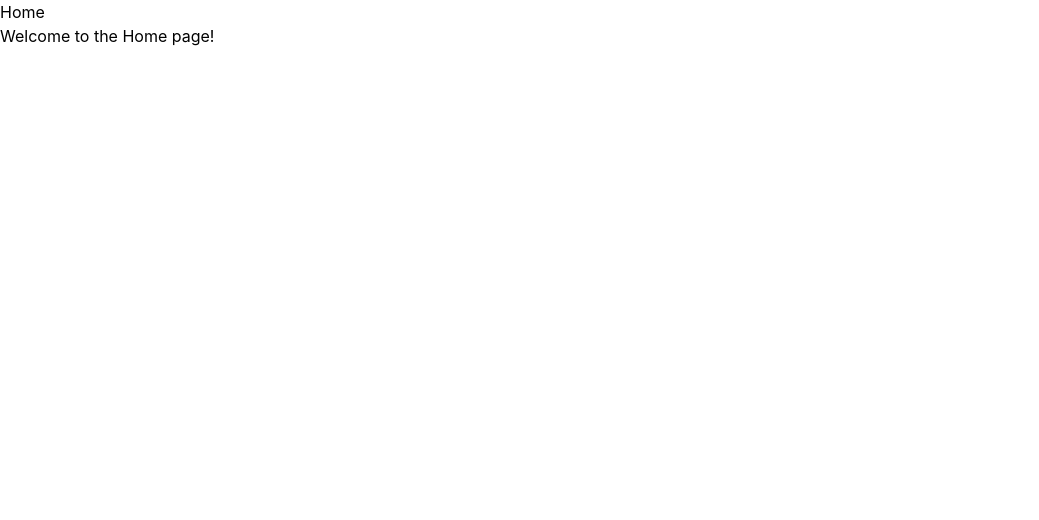
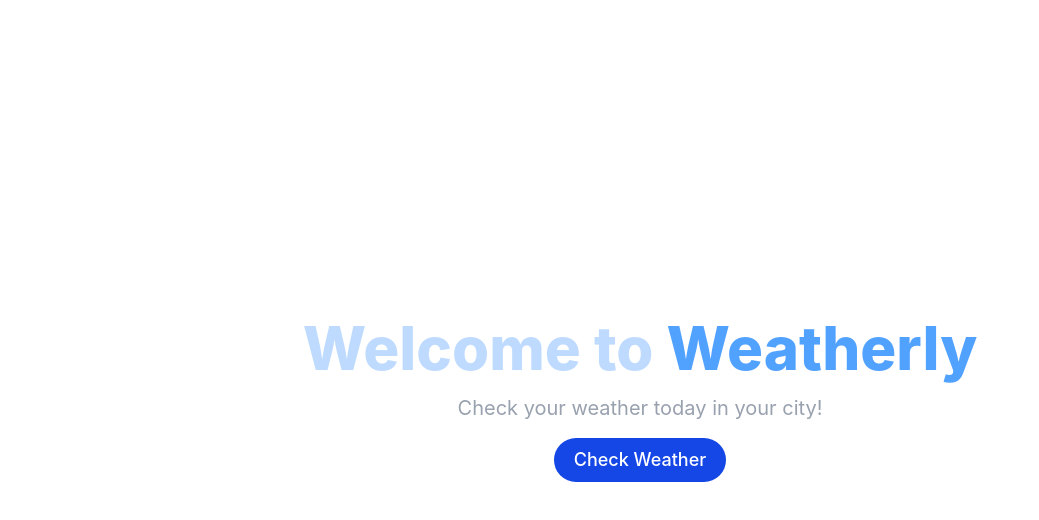
Before and after one commit to mahmuda1240/weatherly, a React (Vite) app: page / in a window 1280 px wide. Shown: the top 520 px of the page, without its empty margins (0-1039 px from the left). Built offline with nearby package versions, Linux system fonts and the light colour scheme.

Commit message:
added a location modal and general main layout

```diff
--- a/package.json
+++ b/package.json
@@ -11,6 +11,7 @@
   },
   "dependencies": {
     "@tailwindcss/vite": "^4.3.3",
+    "lucide-react": "^1.47.0",
     "react": "^19.2.8",
     "react-dom": "^19.2.8",
     "react-router": "^7.18.4",
--- a/src/App.jsx
+++ b/src/App.jsx
@@ -1,13 +1,22 @@
 import { createBrowserRouter, RouterProvider } from 'react-router';
 import './App.css'
 import Home from './pages/Home';
+import MainLayout from './layout/MainLayout';
 
 const router = createBrowserRouter([
   {
     path: '/',
-    element: <Home />
+    Component: MainLayout,
+    children: [
+      {
+        index: true,
+        element: <Home />
+      }
+    ]
   }
 ])
+
+
 function App() {
   return (
     <>
--- /dev/null
+++ b/src/components/LocationModal.jsx
@@ -0,0 +1,23 @@
+import { X } from "lucide-react";
+
+const LocationModal = ({ setlocationModal }) => {
+  return (
+    <div className="fixed inset-0 flex items-center justify-center bg-gray-950/60">
+      <div className="h-[300px] w-[400px] bg-white p-6 rounded-2xl shadow-2xl relative">
+        <button
+          aria-label="Close location dialog"
+          type="button"
+          onClick={() => setlocationModal(false)}
+          className="absolute top-4 right-4 text-gray-500 hover:text-gray-700 hover:cursor-pointer"
+        >
+          <X />
+        </button>
+        <h2 className="text-xl font-medium mb-4">
+          Please enter your location:{" "}
+        </h2>
+      </div>
+    </div>
+  );
+};
+
+export default LocationModal;
--- /dev/null
+++ b/src/layout/MainLayout.jsx
@@ -0,0 +1,11 @@
+import { Outlet } from "react-router"
+
+const MainLayout = () => {
+    return (
+        <div className="min-h-screen flex justify-center items-center">
+            <Outlet />
+        </div>
+    )
+}
+
+export default MainLayout
--- a/src/pages/Home.jsx
+++ b/src/pages/Home.jsx
@@ -1,10 +1,29 @@
+import { useState } from 'react';
+import LocationModal from '../components/LocationModal';
+
 const Home = () => {
-    return (
-        <div>
-            <h1>Home</h1>
-            <p>Welcome to the Home page!</p>
-        </div>
-    )
-}
+    const [locationModal, setlocationModal] = useState(false);
+  return (
+    <div>
+      <h1 className="text-6xl text-blue-200 font-extrabold text-center">
+        Welcome to
+        <span className="text-blue-400"> Weatherly</span>
+      </h1>
+      <p className="py-4 text-xl text-gray-400 text-center">
+        Check your weather today in your city!
+      </p>
+      <div className="flex justify-center">
+        <button
+          onClick={() => setlocationModal(true)}
+          type="button"
+          className="text-lg bg-blue-700 text-white font-medium py-2 px-5 rounded-4xl hover:scale-105 transition-all delay-200 text-gray-100"
+        >
+          Check Weather
+        </button>
+      </div>
+      {locationModal && <LocationModal setlocationModal={setlocationModal} />}
+    </div>
+  );
+};
 
-export default Home
+export default Home;
```
Also changed, not shown: 2 other files (tests, documents, lock files or other folders).
